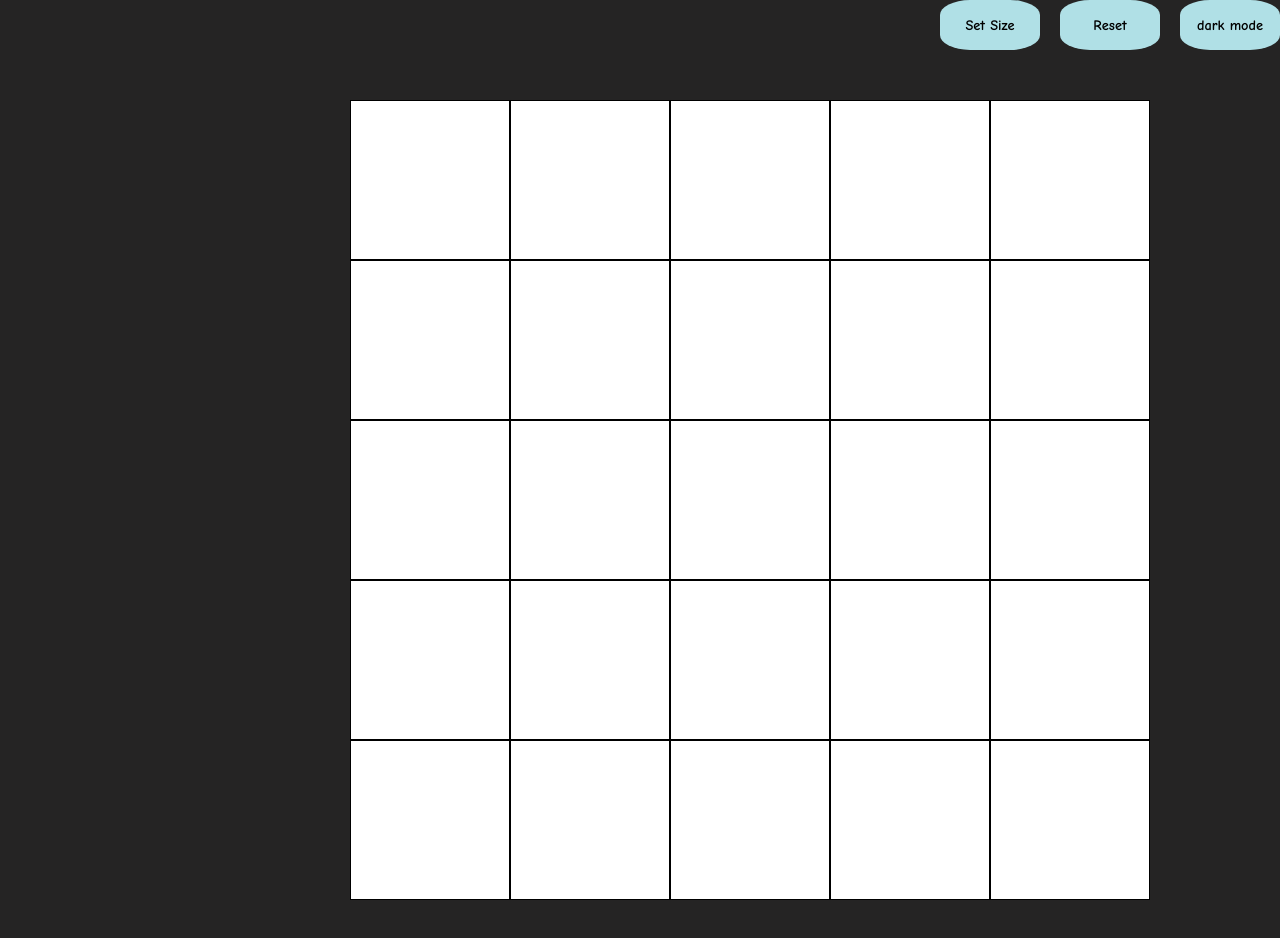
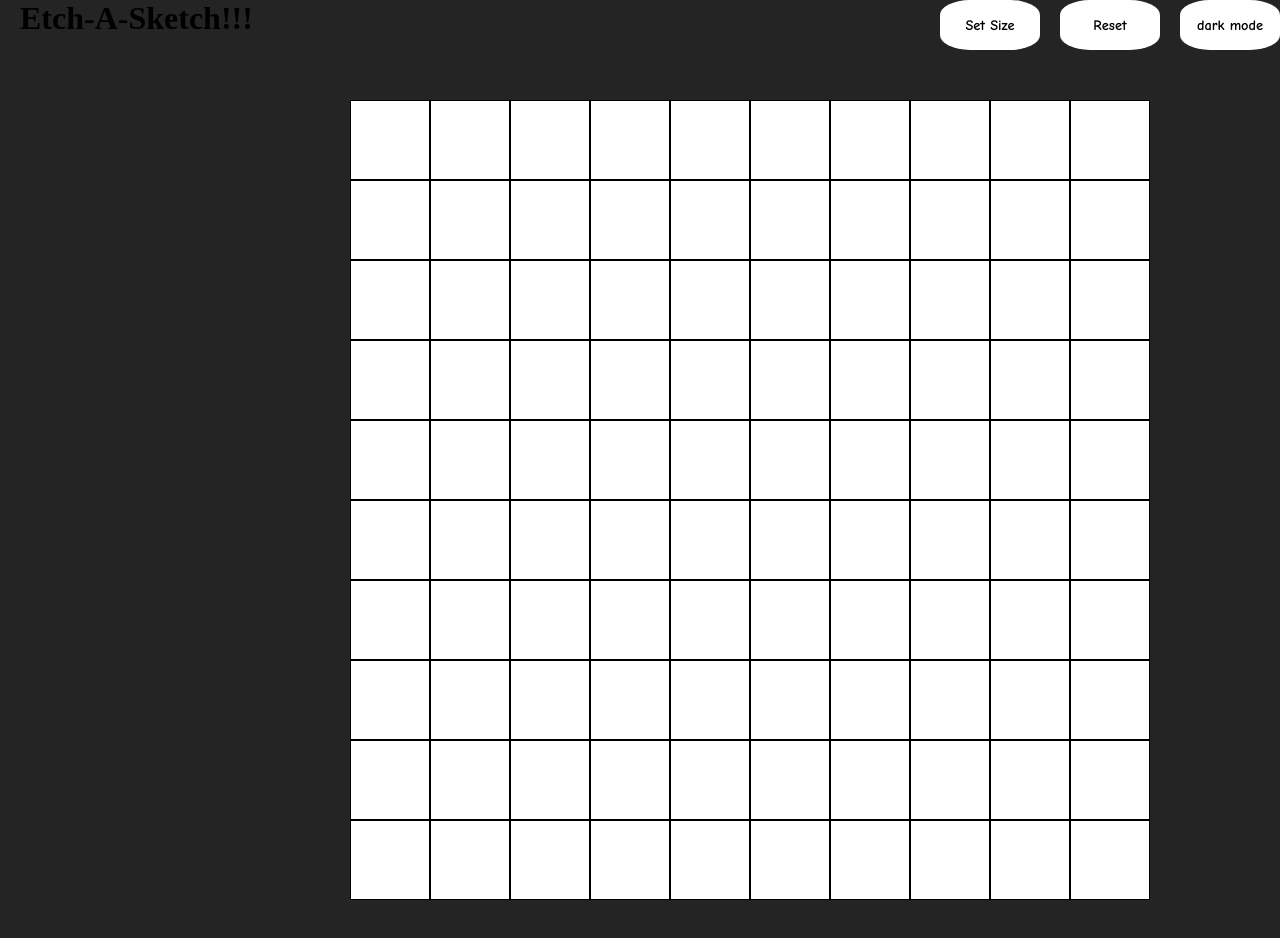
Before and after one commit to KevVvTheDev/Sketch-Proj, a plain HTML site: page index.html in a window 1280 px wide. Both pictures are taken after a click on the button "dark mode". Drawn offline with Linux system fonts and the light colour scheme.

Commit message:
finished verion of sketch of edge

```diff
--- a/index.html
+++ b/index.html
@@ -8,8 +8,9 @@
 </head>
 <body>
     <div class="intro">
-        <button class="btn">Set Size</button>
-        <button class="btn">Reset</button>
+        <h1>Etch-A-Sketch!!!</h1>
+        <button class="btn" id ="setSize">Set Size</button>
+        <button class="btn" id ="reset">Reset</button>
         <button class="btn" id ="dark">dark mode</button>
     </div>
 
--- a/index.js
+++ b/index.js
@@ -1,7 +1,38 @@
-const container = document.querySelector(".container");
+const darkMode = document.querySelector("#dark");
+darkMode.addEventListener("click", () => {
+    document.body.classList.toggle("dark");
+});
 
-const columns = 5; // Change this value to adjust the number of columns
-const rows = columns; // Change this value to adjust the number of rows
+setUpGrid(10); // this will be the default grid size before user change it
+
+
+const gridSize = document.querySelector("#setSize");
+gridSize.addEventListener("click", () => {
+    let UserChoice = prompt("Enter the size for this square grid:");
+    setUpGrid(UserChoice);
+});
+
+function hoverEffect() {
+
+    const hover = document.querySelectorAll(".square");
+    for (let i = 0; i < hover.length; i++) {
+        hover[i].addEventListener("mouseover", () => {
+            hover[i].style.background = getRandomColor();;
+        })
+    }
+}
+
+function setUpGrid(size){
+    let existingContainer = document.querySelector(".container");
+    if (existingContainer) {
+        existingContainer.remove();
+    }
+   var container = document.createElement("div");
+    container.classList.add("container");
+    document.body.appendChild(container);
+
+    const columns = size;
+    const rows = columns;
     container.style.gridTemplateRows = `repeat(${rows}, 1fr)`;
     container.style.gridTemplateColumns = `repeat(${columns}, 1fr)`;
     const itemWidth = Math.round(800 / columns);
@@ -14,10 +45,20 @@ for (let i = 0; i < columns * rows; i++) {
         square.style.height = `${itemHeight}px`;
         container.appendChild(square);
     }
+    hoverEffect();
+}
+
+function getRandomColor() {
+    const letters = '0123456789ABCDEF';
+    let color = '#';
+    for (let i = 0; i < 6; i++) {
+        color += letters[Math.floor(Math.random() * 16)];
+    }
+    return color;
+}
 
 
-const darkMode = document.querySelector("#dark");
-
-darkMode.addEventListener("click", () => {
-    document.body.classList.toggle("dark");
+const reset = document.querySelector("#reset");
+reset.addEventListener("click", () => {
+    setUpGrid(10);
 });
--- a/styles.css
+++ b/styles.css
@@ -2,6 +2,13 @@
     display: flex;
     gap: 20px;
     justify-content: flex-end;
+    ;
+}
+
+.intro h1{
+    margin-right: auto;
+    margin-left: 20px;
+
 }
 
 *{
@@ -18,7 +25,7 @@ body{
     margin: 50px 350px;
     display: flex;
     flex-wrap: wrap;
-   background-color: white;
+    background-color: white;
     width: 800px;
     height: 800px;
 }
@@ -34,14 +41,17 @@ body{
     border: none;
     font-size: 90%;
     font-family: "Comic Sans MS", cursive, sans-serif;
-    background-color: powderblue;
+    background-color: rgb(255, 255, 255);
     font-weight: bolder;
     cursor: pointer;
 }
-.btn:hover {background-color: #1e5cb8}
+.btn:hover {
+    background-color: #1e1f20;
+    color: white;
+}
 
 .btn:active {
-    background-color: #b6c5b6;
+    background-color: #352929;
     box-shadow: 0 5px #666;
     transform: translateY(4px);
 }
```
Lines whose indentation alone changed are shown as unchanged.
